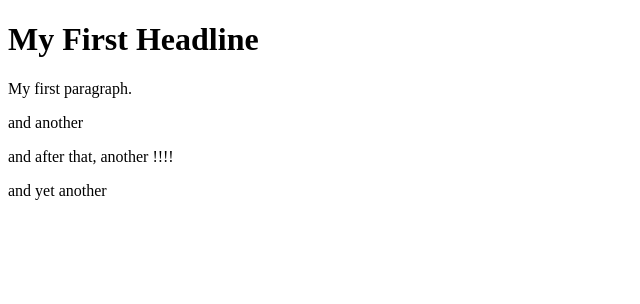
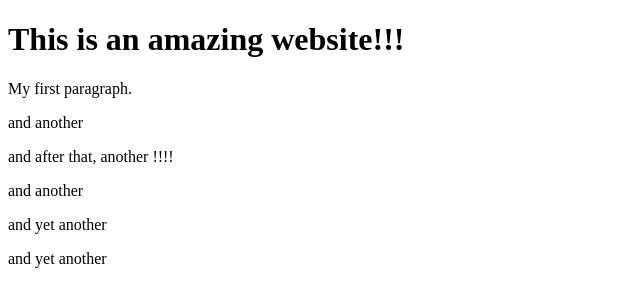
Before and after one commit to ApostoKara/my-1st-website, a plain HTML site: page contact.html in a window 1280 px wide. Shown: the whole page, without its empty margins (0-640 px from the left). Drawn offline with Linux system fonts and the light colour scheme.

Commit message:
Update headline and add additional paragraphs

```diff
--- a/contact.html
+++ b/contact.html
@@ -2,13 +2,15 @@
 <html>
 <body>
 
-<h1> My First Headline</h1>
+<h1> This is an amazing website!!!</h1>
 
 <p>My first paragraph.</p>
 
 <p>and another</p>
 <p>and after that, another !!!!</p>
 
-<p>and yet another</p>
+  <p>and another</p>
+  <p>and yet another</p>
+  <p>and yet another</p>
 </body>
 </html>
```
